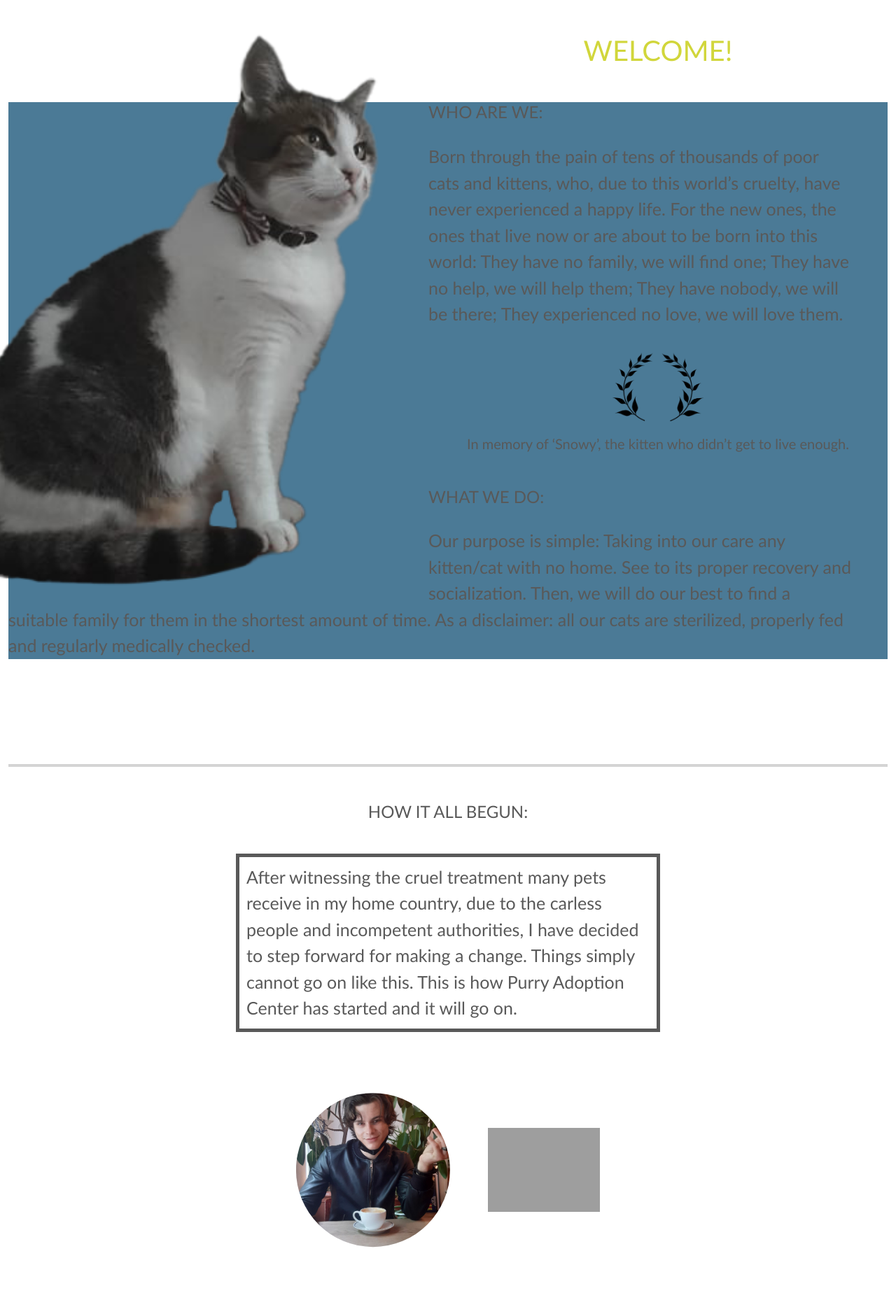
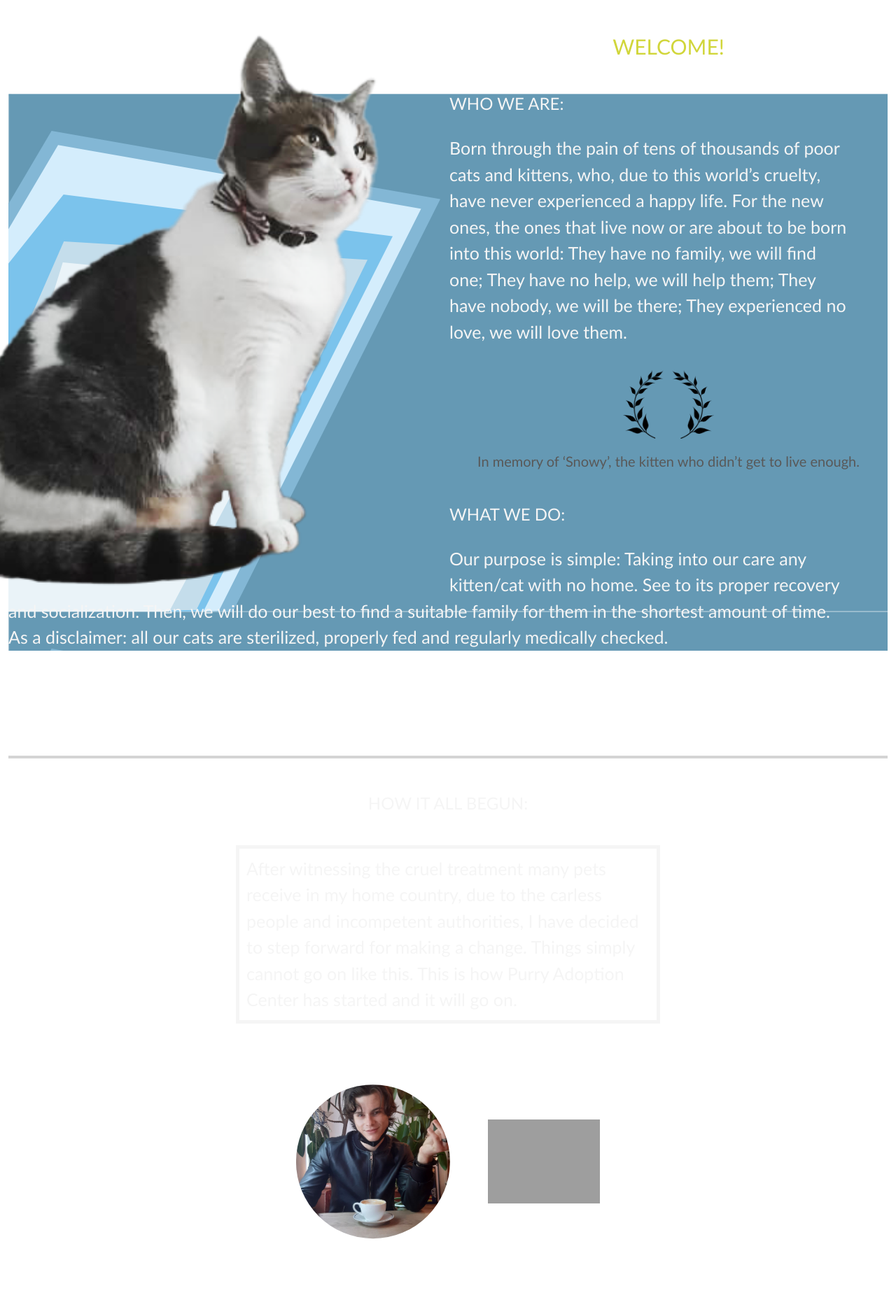
Before and after one commit to DoMonkysFly7/CS50-Fnal-Project, a Flask app: page / in a window 1280 px wide. Shown: the part 119-1987 px from the top of the page at 70% size. Run offline with Flask 2, Linux system fonts and the light colour scheme; some libraries are stand-ins or nearby versions; grey boxes are pictures that could not be loaded.

Commit message:
Commit #7

```diff
--- a/app.py
+++ b/app.py
@@ -7,7 +7,7 @@ from tempfile import mkdtemp
 from sqlalchemy import false
 from werkzeug.security import check_password_hash, generate_password_hash
 from datetime import datetime
-from flask_mail import Mail, Message
+# from flask_mail import Mail, Message
 
 from helpers import apology, login_required
 
@@ -18,12 +18,12 @@ app = Flask(__name__)
 # mail = Mail(app)
 
 # Configure mail server
-app.config['MAIL_SERVER'] = 'smtp-mail.outlook.com'
-app.config['MAIL_PORT'] = 587
-app.config['MAIL_USERNAME'] = 'purryadopt@outlook.com'
-app.config['MAIL_PASSWORD'] = 'ccacacacaca!10Oct'
-app.config['MAIL_USE_TLS'] = True
-mail = Mail(app)
+# app.config['MAIL_SERVER'] = 'smtp-mail.outlook.com'
+# app.config['MAIL_PORT'] = 587
+# app.config['MAIL_USERNAME'] = 'purryadopt@outlook.com'
+# app.config['MAIL_PASSWORD'] = 'ccacacacaca!10Oct'
+# app.config['MAIL_USE_TLS'] = True
+# mail = Mail(app)
 
 # Ensure templates are auto-reloaded
 app.config["TEMPLATES_AUTO_RELOAD"] = True
@@ -94,10 +94,10 @@ def news():
         db.execute("INSERT INTO newsletter (email) VALUES(?)", email)
 
         # Validation and storage complete, send confirmation email
-        mail_msg = Message("Welcome to Purry-Newsletter! Automated email, please do not reply!", sender='purryadopt@outlook.com', recipients=[email])
-        mail_msg.body = "Thank you for subscribing to our newsletter! Now you will be able to see our latest updates in real time!"
+        # mail_msg = Message("Welcome to Purry-Newsletter! Automated email, please do not reply!", sender='purryadopt@outlook.com', recipients=[email])
+        # mail_msg.body = "Thank you for subscribing to our newsletter! Now you will be able to see our latest updates in real time!"
 
-        mail.send(mail_msg)
+        # mail.send(mail_msg)
 
         return render_template("news.html")
 
@@ -174,10 +174,10 @@ def register():
         # Set up automatic registration  mail
 
         # !!! Try to send verification link as well! !!!
-        mail_msg = Message("Welcome to Purry Adoption! Automate email. Please do not reply!", sender='purryadopt@outlook.com', recipients=[email])
-        mail_msg.body = "Thank you for joining us! Your username is: " + username + " and your password is: " + password + " . Please hold onto them carefully!"
+        # mail_msg = Message("Welcome to Purry Adoption! Automate email. Please do not reply!", sender='purryadopt@outlook.com', recipients=[email])
+        # mail_msg.body = "Thank you for joining us! Your username is: " + username + " and your password is: " + password + " . Please hold onto them carefully!"
 
-        mail.send(mail_msg)
+        # mail.send(mail_msg)
 
         # Redirect user to home page (index)
         return redirect("/")
--- a/static/styles.css
+++ b/static/styles.css
@@ -34,8 +34,8 @@
 
 /* Layout specific for index, 'overwriting' Jinja */
 #index-up-right-part {
-    background-color: #4b7a96;
-    background-position: right;
+    /* background-color: #4b7a96; */
+    background-image: url(/static/background-image-test.png);
 }
 
 #purry_index {
@@ -43,6 +43,7 @@
     width: 600px;
     right: 70px;
     float: left;
+    margin-right: 30px;
     animation: purry_ind 1.5s ease-in-out;
 }
 
@@ -52,11 +53,8 @@
     font-size: 25px;
     margin-right: 50px;
     animation: transitionIn 2s;
-    color: #595959;
-    /* color: #9b9d9e; */
-    /* color: whitesmoke; */
+    color: whitesmoke;
     text-align: left;
-    /* background-color: #376b8a; */
 }
 
 .index_titles {
@@ -65,6 +63,7 @@
 }
 
 #welcome {
+    font-size: 30px;
     color: blue;
     animation: welcome 4s ease-in-out infinite alternate;
 
@@ -81,7 +80,7 @@
     text-align: left;
     font-family: 'Trebuchet MS', sans-serif;
     animation: transitionIn 2s;
-    color: #595959;
+    color: whitesmoke;
 }
 
 #begun_subtitle {
--- a/templates/index.html
+++ b/templates/index.html
@@ -11,7 +11,7 @@
 
       <div id="index-up-right-part">
 
-         <h4 class="index_subtitles"> WHO ARE WE: </h4>
+         <h4 class="index_subtitles" id="up_subtitle"> WHO WE ARE: </h4>
 
          <p class="index-paragraph">
             Born through the pain of tens of thousands of poor cats and kittens, who, due to this world’s cruelty,
```
Also changed, not shown: static/background-image-test.jpg (deleted), static/background-image-test.png (added), static/purry_index.png.
